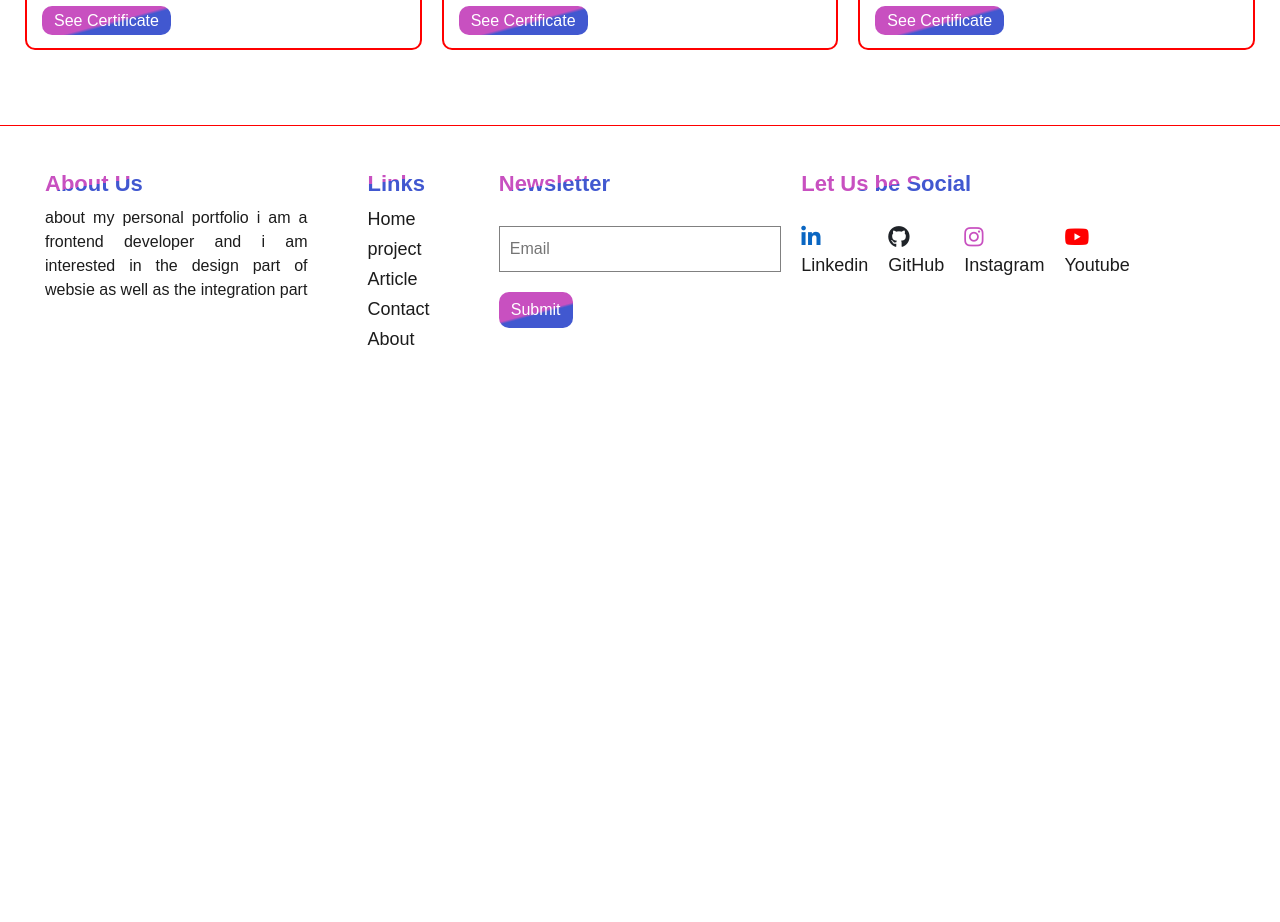
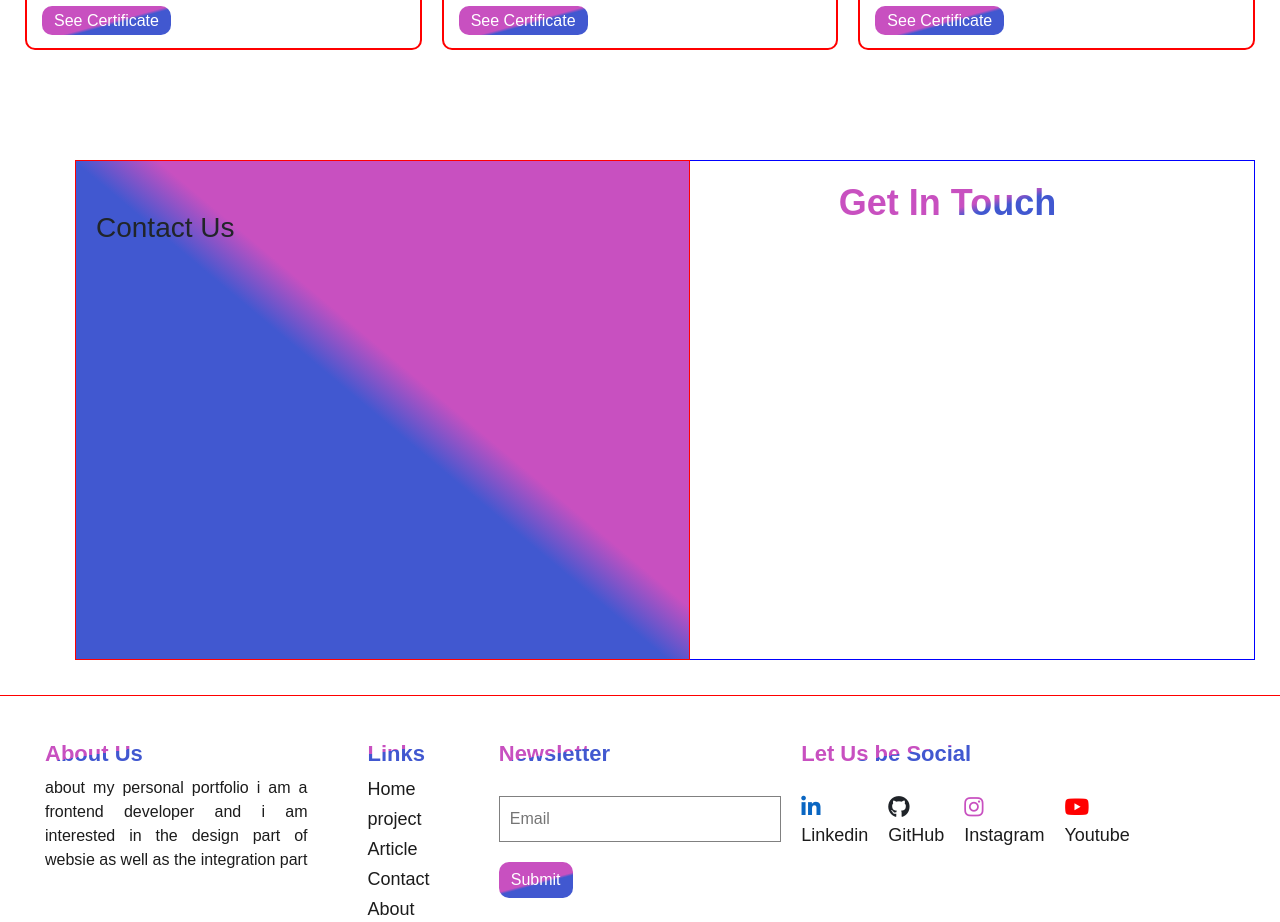
Before and after one commit to RahulJaincorpseed/personal-portfolio, a React (Create React App) app: page / in a window 1280 px wide. Shown: the part 2600-3522 px from the top of the page. Before the commit the page ends 2998 px from the top, so only its background shows below. Built offline with nearby package versions, Linux system fonts and the light colour scheme.

Commit message:
add contact us section

```diff
--- a/src/Main/ContactUs.js
+++ b/src/Main/ContactUs.js
@@ -1,7 +1,19 @@
 import React from "react"
+import "./ContactUs.scss"
 
 const ContactUs = () => {
-  return <div>ContactUs</div>
+  return (
+    <div className="contact-us section-padding">
+      <div className="contact-left">
+        <h3>Contact Us</h3>
+
+      </div>
+      <div className="contact-right">
+        <h3 className="main-heading">Get In Touch</h3>
+
+      </div>
+    </div>
+  )
 }
 
 export default ContactUs
--- /dev/null
+++ b/src/Main/ContactUs.scss
@@ -0,0 +1,20 @@
+.contact-us{
+    padding-left: 25px;
+    padding-right: 25px;
+    display: flex;
+    .contact-left{
+        padding: 50px 20px;
+        border: 1px solid red;
+        flex: 1;
+        position: relative;
+        left: 50px;
+        background: -webkit-linear-gradient(50deg, #4158d0 49%, #c850c0 56%);
+        height: 500px;
+    }
+    .contact-right{
+        padding: 20px;
+        border: 1px solid blue;
+        flex: 1;
+
+    }
+}
--- a/src/Main/MainPage.js
+++ b/src/Main/MainPage.js
@@ -4,6 +4,7 @@ import MySkills from "./MySkills"
 import WorkExperience from "./WorkExperience"
 import Footer from "../component/Footer"
 import Certification from "./Certification"
+import ContactUs from "./ContactUs"
 
 const MainPage = () => {
   return (
@@ -12,6 +13,7 @@ const MainPage = () => {
       <MySkills />
       <WorkExperience />
       <Certification />
+      <ContactUs />
     </div>
   )
 }
```
